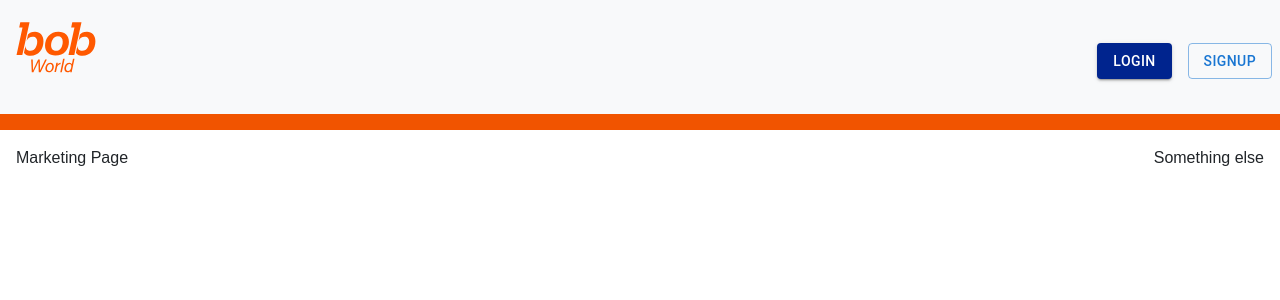
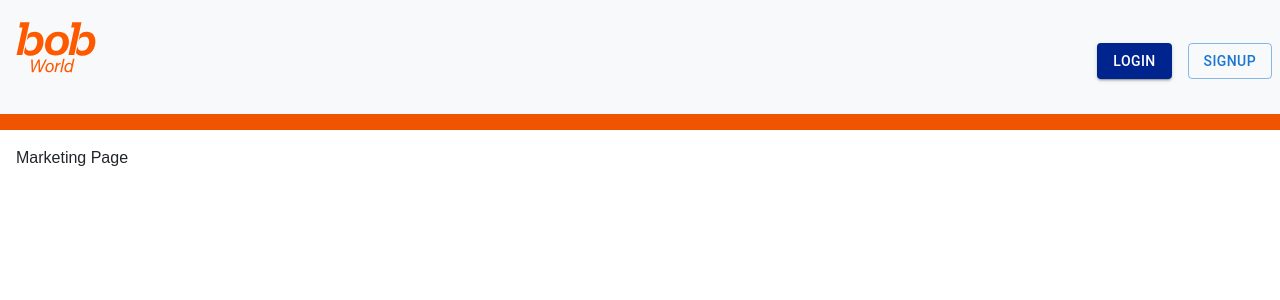
Before and after one commit to why-aditi/Financial-Advisory, a React (Create React App) app in the folder frontend/: page / in a window 1280 px wide. Shown: the top 300 px of the page. Built offline with nearby package versions, Linux system fonts and the light colour scheme.

Commit message:
Update Home.js

```diff
--- a/frontend/src/Components/Home.js
+++ b/frontend/src/Components/Home.js
@@ -5,7 +5,6 @@ export default function Home() {
   return (
     <div className="home">
       <div className="">Marketing Page</div>
-      <div className="">Something else</div>
     </div>
   );
 }
```
